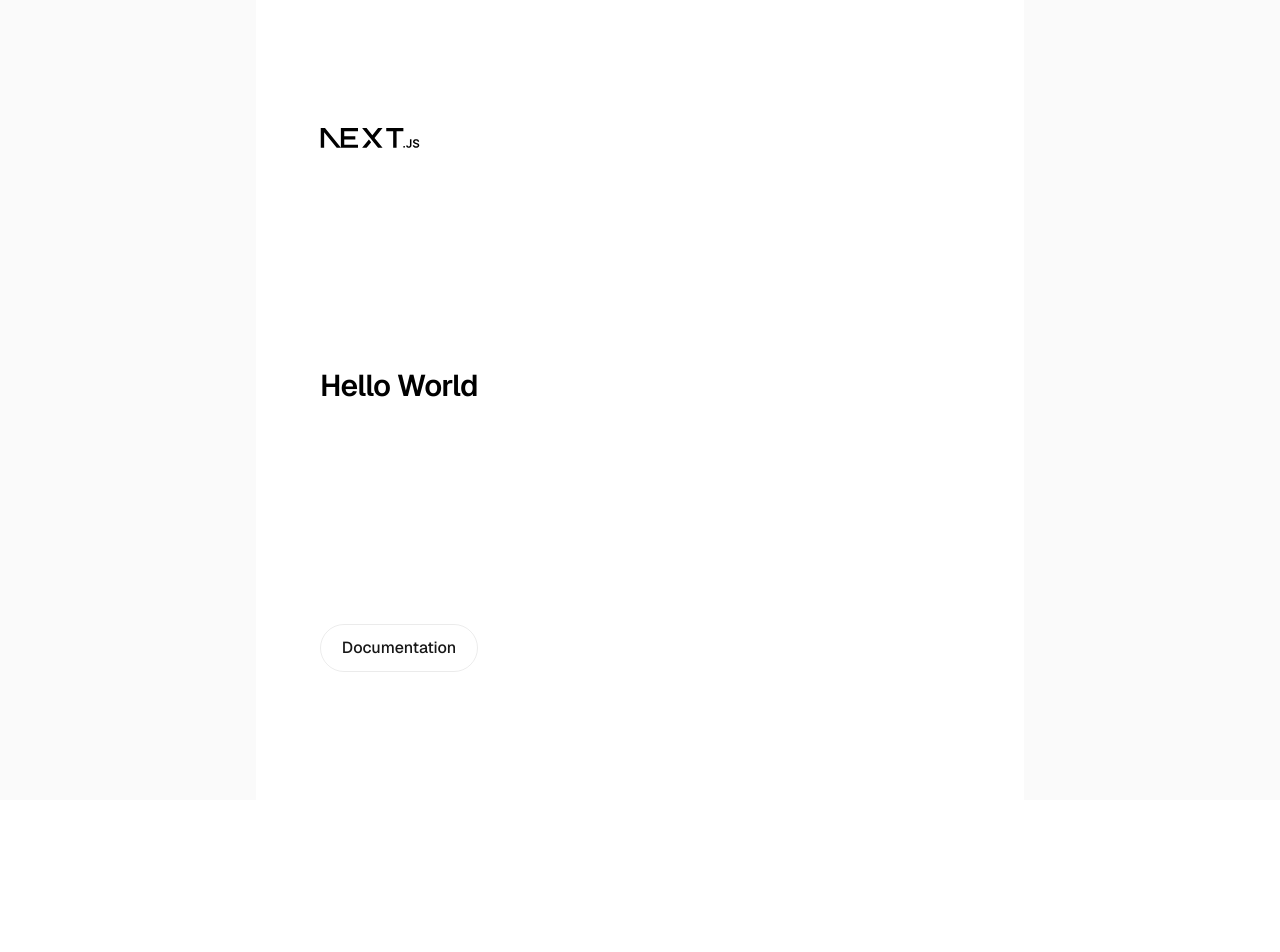
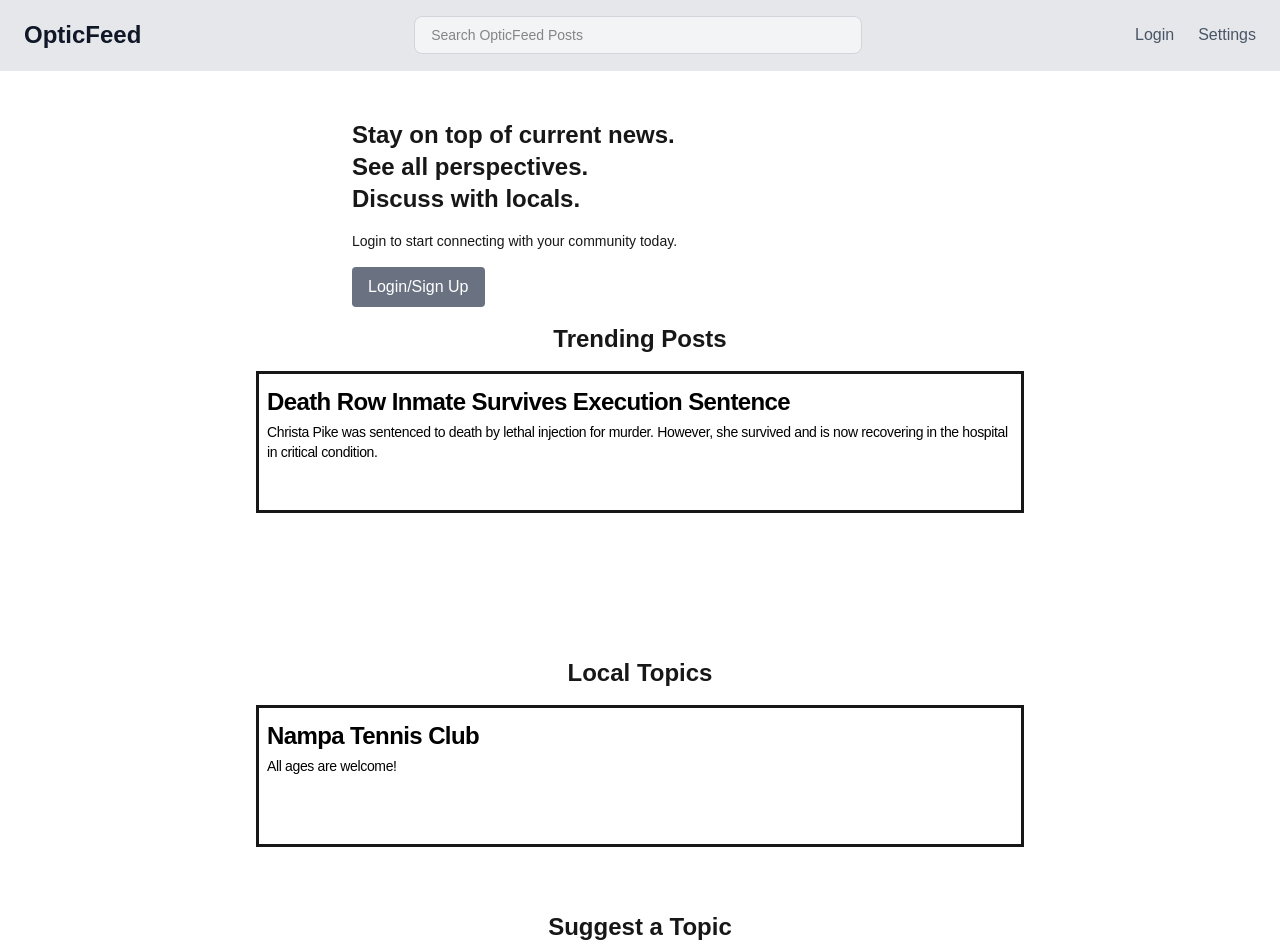
Before and after one commit to BryanWong987/OpticFeed, a Next.js app: page / in a window 1280 px wide. Shown: the top 952 px of the page. Before the commit the page ends 800 px from the top, so only its background shows below. Built offline with nearby package versions, Linux system fonts and the light colour scheme.

Commit message:
Finish home page

```diff
--- a/app/layout.tsx
+++ b/app/layout.tsx
@@ -1,6 +1,8 @@
 import type { Metadata } from "next";
 import { Geist, Geist_Mono } from "next/font/google";
 import "./globals.css";
+import Header from "@/components/header";
+import Footer from "@/components/footer";
 
 const geistSans = Geist({
   variable: "--font-geist-sans",
@@ -13,17 +15,33 @@ const geistMono = Geist_Mono({
 });
 
 export const metadata: Metadata = {
-  title: "Create Next App",
-  description: "Generated by create next app",
+  title: "Optic Feed",
+  description: "A Social Media Website",
 };
 
-export default function RootLayout({ children }: LayoutProps<"/">) {
+// export default function RootLayout({ children }: LayoutProps<"/">) {
+//   return (
+//     <html
+//       lang="en"
+//       className={`${geistSans.variable} ${geistMono.variable} h-full antialiased`}
+//     >
+//       <body className="min-h-full flex flex-col">{children}</body>
+//     </html>
+//   );
+// }
+
+export default function RootLayout({ children }: Readonly<{children: React.ReactNode;}>) {
   return (
-    <html
-      lang="en"
-      className={`${geistSans.variable} ${geistMono.variable} h-full antialiased`}
-    >
-      <body className="min-h-full flex flex-col">{children}</body>
+    <html lang="en">
+      <body className="flex min-h-screen flex-col">
+        <Header />
+
+        <main className="flex-1">
+          {children}
+        </main>
+
+        <Footer />
+      </body>
     </html>
   );
 }
--- a/app/page.tsx
+++ b/app/page.tsx
@@ -2,32 +2,85 @@ import Image from "next/image";
 
 export default function Home() {
   return (
-    <div className="flex flex-col flex-1 items-center justify-center bg-zinc-50 font-sans dark:bg-black">
-      <main className="flex flex-1 w-full max-w-3xl flex-col items-center justify-between py-32 px-16 bg-white dark:bg-black sm:items-start">
-        <Image
-          className="dark:invert h-5 w-[100px]"
-          src="/next.svg"
-          alt="Next.js logo"
-          width={100}
-          height={20}
-          priority
-        />
-        <div className="flex flex-col items-center gap-6 text-center sm:items-start sm:text-left">
-          <h1 className="max-w-xs text-3xl font-semibold leading-10 tracking-tight text-black dark:text-zinc-50">
-            Hello World
+    // <div className="flex flex-col flex-3 items-center justify-center bg-zinc-200 font-sans dark:bg-black">
+    <main className="min-h-screen bg-white px-4 py-12">
+      <div className="mx-auto max-w-xl">
+        <p className="font-bold text-2xl">
+          Stay on top of current news.
+        </p>
+        <p className="font-bold text-2xl">
+          See all perspectives.
+        </p>
+        <p className="font-bold text-2xl">
+          Discuss with locals.
+        </p>
+
+        <p className="text-sm py-4">
+          Login to start connecting with your community today.
+        </p>
+
+        <button
+          aria-label="Login Button"
+          className="rounded bg-gray-500 px-4 py-2 text-white hover:bg-gray-700 focus:outline-none focus:ring-2 focus:ring-blue-500 focus:ring-offset-2"
+        >
+          Login/Sign Up
+        </button>
+
+
+
+      </div>
+
+
+
+
+      <h1 className="text-2xl font-bold text-center px-4 py-4">Trending Posts</h1>
+      <div className="mx-auto max-w-3xl flex">
+        <article className="box-content h-30 w-3xl border-3 p-2">
+          <h1 className="max-w-base text-2xl font-semibold leading-10 tracking-tight text-black dark:text-zinc-50">
+            Death Row Inmate Survives Execution Sentence
           </h1>
+          <p className="max-w-base text-sm tracking-tight text-black dark:text-zinc-50">
+            Christa Pike was sentenced to death by lethal injection for murder. However, she survived
+            and is now recovering in the hospital in critical condition.
+          </p>
+        </article>
+      </div>
+
+      <div className="px-4 py-16"></div>
+
+
+      <h1 className="text-2xl font-bold text-center px-4 py-4">Local Topics</h1>
+      <div className="mx-auto max-w-3xl flex">
+        <article className="box-content h-30 w-3xl border-3 p-2">
+          <h1 className="max-w-base text-2xl font-semibold leading-10 tracking-tight text-black dark:text-zinc-50">
+            Nampa Tennis Club
+          </h1>
+          <p className="max-w-base text-sm tracking-tight text-black dark:text-zinc-50">
+            All ages are welcome!
+          </p>
+        </article>
+      </div>
+
+      <div className="px-4 py-8"></div>
+
+      <div className="mx-auto max-w-xl">
+        <p className="font-bold text-2xl text-center">Suggest a Topic</p>
+        <p className="text-sm text-center px-2 py-4">
+          Is your topic not listed here? Feel free to suggest a topic of interest!
+        </p>
+
+        <div className="flex justify-center">
+          <button
+            aria-label="Suggest Topic Button"
+            className="rounded bg-gray-500 px-4 py-2 text-white hover:bg-gray-700 focus:outline-none focus:ring-2 focus:ring-blue-500 focus:ring-offset-2"
+          >
+            Suggest a Topic
+          </button>
         </div>
-        <div className="flex flex-col gap-4 text-base font-medium sm:flex-row">
-          <a
-            className="flex h-12 w-full items-center justify-center rounded-full border border-solid border-black/[.08] px-5 transition-colors hover:border-transparent hover:bg-black/[.04] dark:border-white/[.145] dark:hover:bg-[#1a1a1a] md:w-[158px]"
-            href="https://nextjs.org/docs?utm_source=create-next-app&utm_medium=appdir-template-tw&utm_campaign=create-next-app"
-            target="_blank"
-            rel="noopener noreferrer"
-          >
-            Documentation
-          </a>
-        </div>
-      </main>
-    </div>
+      </div>
+
+
+    </main>
+    // </div>
   );
 }
--- /dev/null
+++ b/components/footer.tsx
@@ -0,0 +1,12 @@
+
+export default function Footer() {
+    return (
+        <footer className="border-t border-gray-200 bg-gray-200">
+            <div className="mx-auto max-w-7xl px-6 py-8 text-center">
+                <p className="text-sm text-gray-600">
+                    © 2026 OpticFeed. All rights reserved.
+                </p>
+            </div>
+        </footer>
+    );
+}
--- /dev/null
+++ b/components/header.tsx
@@ -0,0 +1,66 @@
+"use client";
+
+import { useState } from "react";
+import { useRouter } from "next/navigation";
+import Link from "next/link";
+
+export default function Header() {
+    const [query, setQuery] = useState("");
+    const router = useRouter();
+
+    function handleSearch(e: React.FormEvent<HTMLFormElement>) {
+        e.preventDefault();
+
+        const search = query.trim();
+
+        if (!search) return;
+
+        router.push(`/search?q=${encodeURIComponent(search)}`);
+    }
+
+
+    return (
+        <header className="border-b border-gray-200 bg-gray-200">
+            <nav className="mx-auto flex max-w-7xl items-center justify-between px-6 py-4">
+                <Link
+                    href="/"
+                    className="text-2xl font-bold text-gray-900"
+                >
+                    OpticFeed
+                </Link>
+
+                <form
+                    onSubmit={handleSearch}
+                    role="search"
+                    className="w-full max-w-md"
+                >
+                    <input
+                        type="search"
+                        value={query}
+                        onChange={(e) => setQuery(e.target.value)}
+                        placeholder="Search OpticFeed Posts"
+                        aria-label="Search"
+                        className="w-full rounded-lg border border-gray-300 bg-gray-100 px-4 py-2 text-sm outline-none focus:border-blue-500 focus:ring-2 focus:ring-blue-200"
+                    />
+                </form>
+
+                <div className="flex items-center gap-6">
+
+                    <Link
+                        href="/login"
+                        className="text-gray-600 hover:text-blue-600"
+                    >
+                        Login
+                    </Link>
+
+                    <Link
+                        href="/settings"
+                        className="text-gray-600 hover:text-blue-600"
+                    >
+                        Settings
+                    </Link>
+                </div>
+            </nav>
+        </header>
+    );
+}
```
